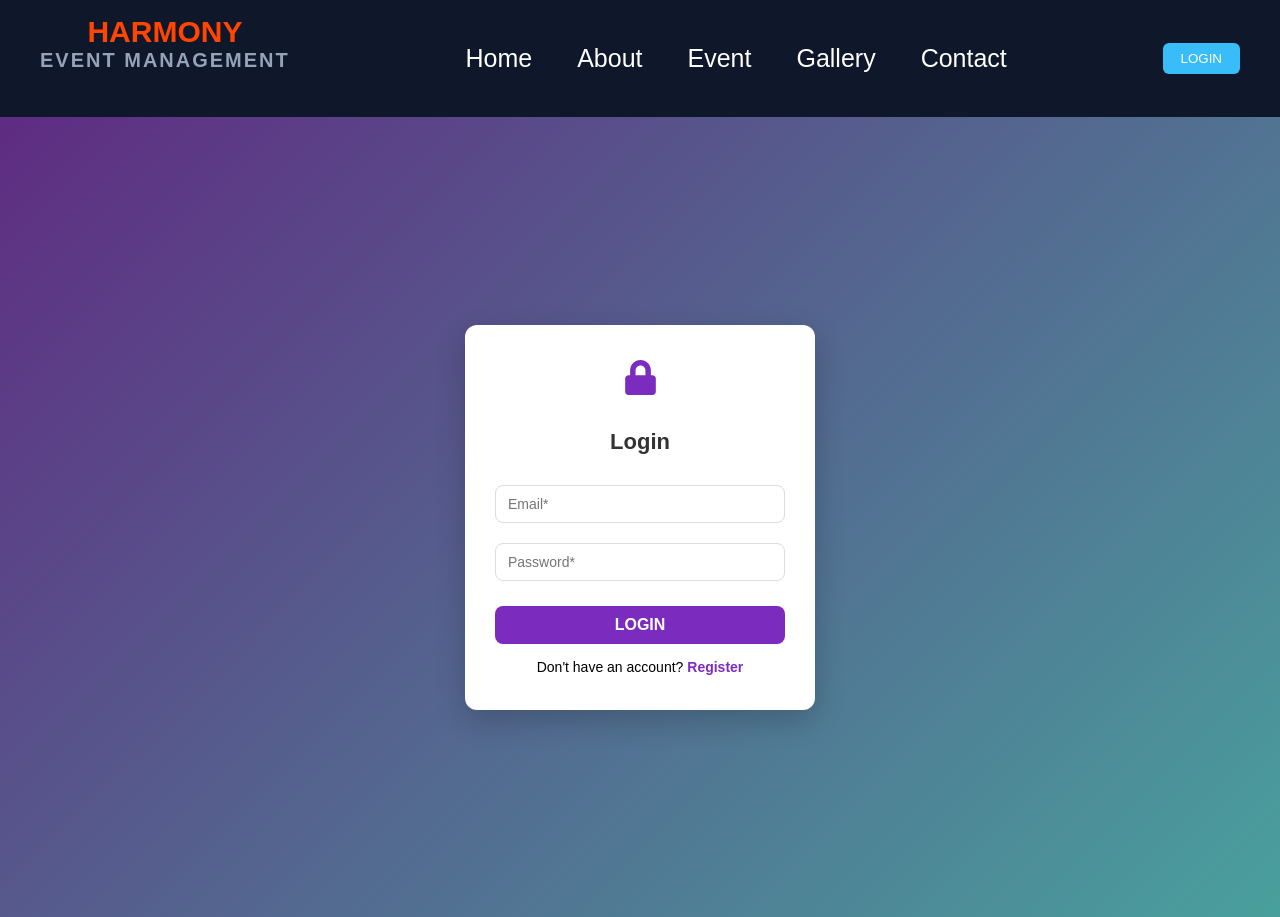
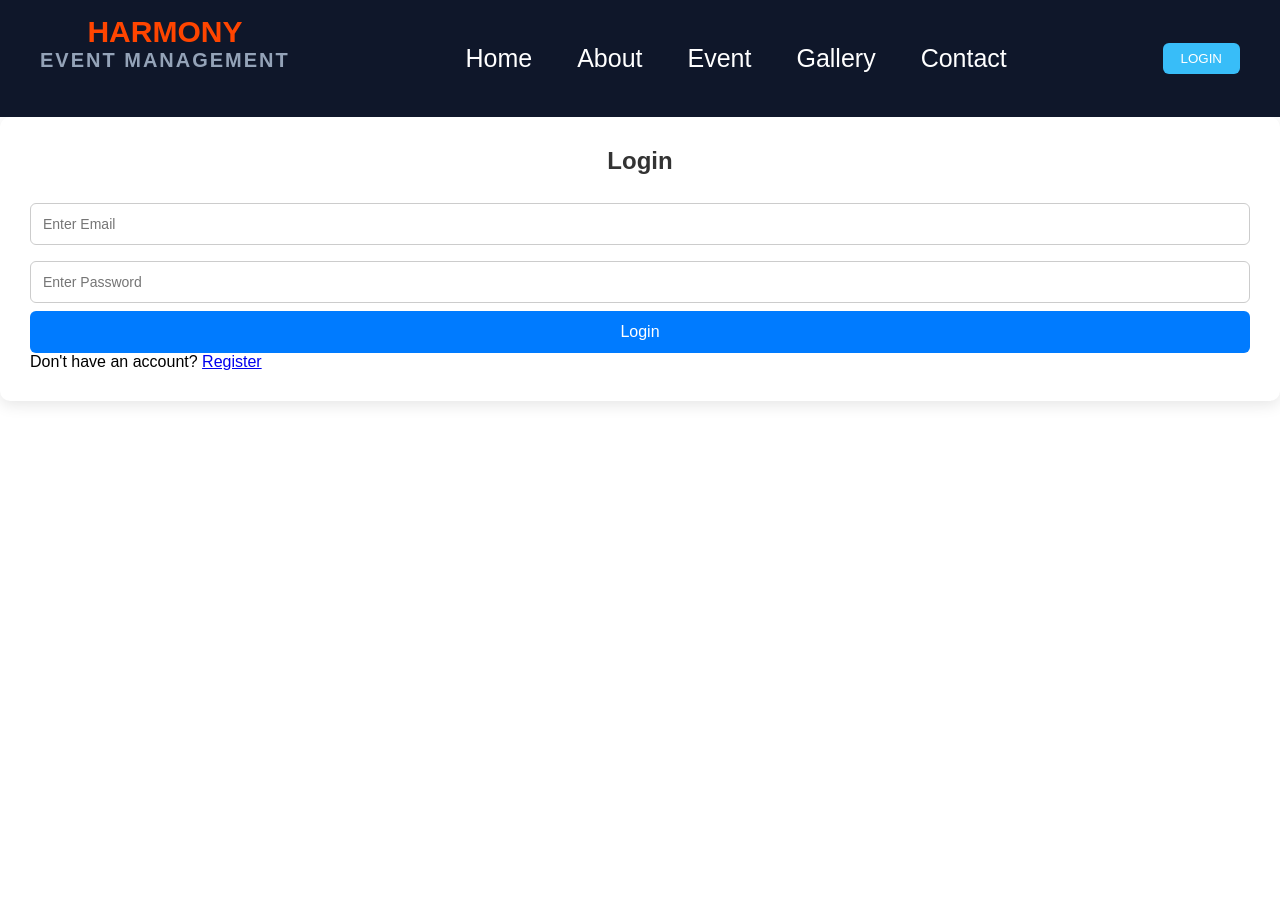
Before and after one commit to jaimin2108/event-app, a React (Create React App) app: page /login in a window 1280 px wide. After the commit the page ends 800 px from the top, so only its background shows below. Built offline with nearby package versions, Linux system fonts and the light colour scheme.

Commit message:
fixed production login

```diff
--- a/src/Components/User/Login/Login.js
+++ b/src/Components/User/Login/Login.js
@@ -1,9 +1,9 @@
 import React, { useState } from "react";
+import axios from "axios";
+import { useNavigate, Link } from "react-router-dom";
 import "./Login.css";
-import { FaLock } from "react-icons/fa";
-import { useNavigate } from "react-router-dom";
-import axios from "axios";
-import Cookies from "js-cookie";
+
+const BASE_URL = "https://backend-event-zlss.onrender.com/api/v1";
 
 function Login() {
   const navigate = useNavigate();
@@ -15,120 +15,92 @@ function Login() {
 
   const [loading, setLoading] = useState(false);
 
-  // ================= HANDLE INPUT =================
   const handleChange = (e) => {
-    setFormData({ ...formData, [e.target.name]: e.target.value });
+    setFormData({
+      ...formData,
+      [e.target.name]: e.target.value,
+    });
   };
 
-  // ================= HANDLE LOGIN =================
   const handleSubmit = async (e) => {
     e.preventDefault();
-    setLoading(true);
 
     try {
+      setLoading(true);
+
       const res = await axios.post(
-        "https://backend-event-zlss.onrender.com/api/v1/user/login",
+        `${BASE_URL}/user/login`,
         formData
       );
 
-      console.log("LOGIN RESPONSE 👉", res.data);
+      console.log("LOGIN RESPONSE:", res.data);
 
-      const { token, user } = res.data;
+      if (res.data.success) {
+        alert("Login Successful ✅");
 
-      // ❌ Safety check
-      if (!user || !token) {
-        alert("Invalid login response ❌");
-        return;
+        // Save token/user
+        localStorage.setItem(
+          "token",
+          res.data.token
+        );
+
+        localStorage.setItem(
+          "user",
+          JSON.stringify(res.data.user)
+        );
+
+        navigate("/");
+      } else {
+        alert(res.data.message || "Login failed ❌");
       }
+    } catch (error) {
+      console.log(error);
 
-      // ✅ STORE DATA
-      localStorage.setItem("token", token);
-      localStorage.setItem("user", JSON.stringify(user));
-
-      Cookies.set("accessToken", token);
-      Cookies.set("userId", user._id);
-
-      // 🔥 UPDATE NAVBAR INSTANTLY
-      window.dispatchEvent(new Event("storage"));
-
-      alert("Login Successful ✅");
-
-      navigate("/");
-
-    } catch (error) {
-      console.log("ERROR 👉", error.response?.data);
-
-      // 🔥 BLOCK USER HANDLE
-      if (error.response?.status === 403) {
-        alert("🚫 Your account is blocked. Contact admin.");
-      }
-      // 🔥 USER NOT FOUND
-      else if (error.response?.status === 404) {
-        alert("User not found ❌");
-      }
-      // 🔥 WRONG PASSWORD
-      else if (error.response?.status === 400) {
-        alert("Invalid password ❌");
-      }
-      // 🔥 OTHER ERROR
-      else {
-        alert(error.response?.data?.message || "Login failed ❌");
-      }
+      alert(
+        error.response?.data?.message ||
+          "Login failed ❌"
+      );
     } finally {
       setLoading(false);
     }
   };
 
   return (
-    <div className="signin-container">
-      <form className="signin-box" onSubmit={handleSubmit}>
+    <div className="login-container">
+      <form
+        className="login-form"
+        onSubmit={handleSubmit}
+      >
+        <h2>Login</h2>
 
-        {/* ICON */}
-        <div className="signin-icon">
-          <FaLock size={35} color="#7b2cbf" />
-        </div>
-
-        {/* TITLE */}
-        <h3 className="signin-title">Login</h3>
-
-        {/* EMAIL */}
         <input
           type="email"
           name="email"
-          className="signin-input"
-          placeholder="Email*"
+          placeholder="Enter Email"
           value={formData.email}
           onChange={handleChange}
           required
         />
 
-        {/* PASSWORD */}
         <input
           type="password"
           name="password"
-          className="signin-input"
-          placeholder="Password*"
+          placeholder="Enter Password"
           value={formData.password}
           onChange={handleChange}
           required
         />
 
-        {/* BUTTON */}
-        <button className="signin-btn" type="submit" disabled={loading}>
-          {loading ? "Logging in..." : "LOGIN"}
+        <button type="submit">
+          {loading ? "Logging in..." : "Login"}
         </button>
 
-        {/* REGISTER LINK */}
-        <p className="register-link">
+        <p>
           Don't have an account?{" "}
-          <span
-            onClick={() => navigate("/signup")}
-            style={{ cursor: "pointer", color: "#7b2cbf", fontWeight: "bold" }}
-          >
+          <Link to="/signup">
             Register
-          </span>
+          </Link>
         </p>
-
       </form>
     </div>
   );
```
